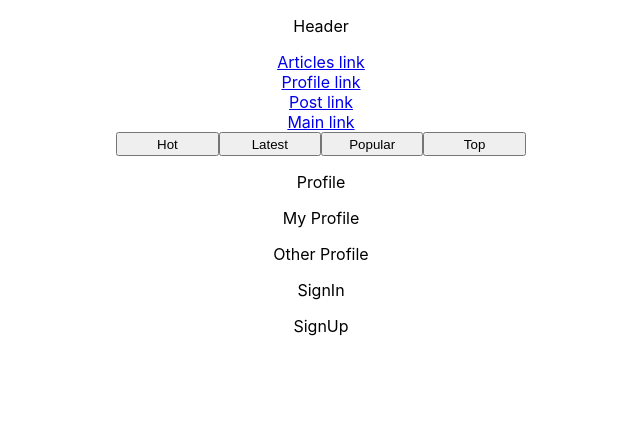
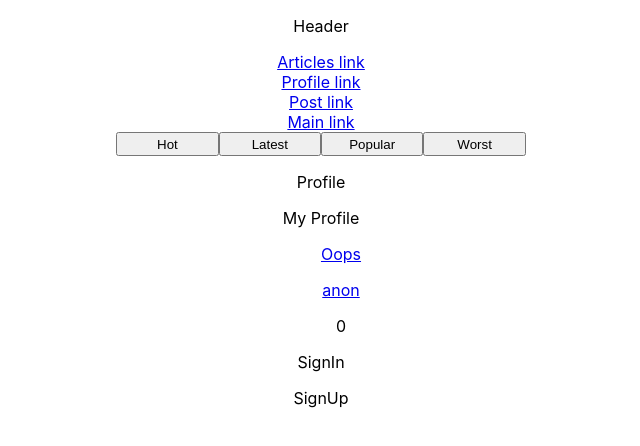
Before and after one commit to maddierosecodes/nc-news, a React (Create React App) app: page /profile/anon in a window 1280 px wide. Shown: the top 446 px of the page, without its empty margins (319-959 px from the left). Built offline with nearby package versions, Linux system fonts and the light colour scheme; no server answers.

Commit message:
adds more website lionking and behaviours

```diff
--- a/src/App.css
+++ b/src/App.css
@@ -1,3 +1,5 @@
+/* Standard CSS*/
+
 .App {
   text-align: center;
 }
@@ -37,7 +39,13 @@
   }
 }
 
+/* My CSS*/
+
 .container__buttonBar__tablinks {
   width: 8vw;
   height: 3vh;
 }
+
+.article {
+  list-style-type: none;
+}
--- a/src/App.js
+++ b/src/App.js
@@ -14,11 +14,29 @@ import axios from 'axios';
 
 function App() {
   //States
-  const [articles, setArticles] = useState([]);
+  const [articles, setArticles] = useState([
+    {
+      author: 'anon',
+      title: 'Oops',
+      article_id: 0,
+      topics: 'cooking',
+      created_at: '2020-11-22T00:00:00.000Z',
+      votes: 0,
+      comment_count: '0'
+    }
+  ]);
+  const [currentArticle, setCurrentArticle] = useState({
+    author: 'anon',
+    title: 'Oops',
+    article_id: 0,
+    topics: 'cooking',
+    created_at: '2020-11-22T00:00:00.000Z',
+    votes: 0,
+    comment_count: '0'
+  });
   const [currentFilter, setFilter] = useState({
     sort: 'DESC',
-    sortBy: 'date',
-    votes: 10
+    sortBy: 'created_at'
   });
   const [latest, setLatest] = useState([
     { text: 'Welcome to NC News!', link: '/' },
@@ -44,13 +62,19 @@ function App() {
           <Switch>
             <div className="container_content">
               <Route exact path="/">
-                <Main articles={articles} />
+                <Main
+                  articles={articles}
+                  setCurrentArticle={setCurrentArticle}
+                />
               </Route>
               <Route exact path="/profile/:username">
-                <Profile />
+                <Profile
+                  articles={articles}
+                  setCurrentArticle={setCurrentArticle}
+                />
               </Route>
               <Route exact path="/articles/:article">
-                <Article />
+                <Article currentArticle={currentArticle} />
               </Route>
               <Route exact path="/post">
                 <Post />
--- a/src/Components/Article.js
+++ b/src/Components/Article.js
@@ -1,14 +1,31 @@
 import { ContainerContext } from './Container';
-import { useContext, useEffect } from 'react';
+import { useContext, useEffect, useState } from 'react';
+import { Link, useParams } from 'react-router-dom';
 
-const Article = () => {
+import axios from 'axios';
+
+const Article = ({ currentArticle }) => {
+  const { article } = useParams();
+
   const { showTabs, switchShowTabs } = useContext(ContainerContext);
+  const [viewArticle, setViewArticle] = useState({});
+  useEffect(() => {
+    axios
+      .get(`https://nc-news-maddie.herokuapp.com/api/articles/${article}`)
+      .then((res) => {
+        console.log(res.data);
+        setViewArticle(res.data.article[0]);
+      });
+  }, [article]);
+
   useEffect(() => {
     if (showTabs === 'show') switchShowTabs(showTabs);
   }, [showTabs, switchShowTabs]);
   return (
     <div className="article">
-      <p>Article</p>
+      <h2>{viewArticle.title}</h2>
+      <h3>written by {viewArticle.author}</h3>
+      <p>{viewArticle.body}</p>
     </div>
   );
 };
--- a/src/Components/Header.js
+++ b/src/Components/Header.js
@@ -13,7 +13,7 @@ const Header = ({
 }) => {
   const { showTabs } = useContext(ContainerContext);
   useEffect(() => {
-    let urlString = 'https://nc-news-maddie.herokuapp.com/api/articles';
+    let urlString = `https://nc-news-maddie.herokuapp.com/api/articles?order=${currentFilter.sort}&sort_by=${currentFilter.sortBy}`;
 
     axios.get(urlString).then((res) => {
       setArticles(res.data.articles);
@@ -40,8 +40,7 @@ const Header = ({
             onClick={() => {
               return setFilter({
                 sort: 'DESC',
-                sortBy: 'date',
-                votes: 10
+                sortBy: 'votes'
               });
             }}>
             {showTabs === 'show' ? 'Hot' : ''}
@@ -52,8 +51,7 @@ const Header = ({
             onClick={() => {
               setFilter({
                 sort: 'DESC',
-                sortBy: 'date',
-                votes: 0
+                sortBy: 'created_at'
               });
             }}>
             {showTabs === 'show' ? 'Latest' : ''}
@@ -65,24 +63,22 @@ const Header = ({
               setFilter(() => {
                 return {
                   sort: 'DESC',
-                  sortBy: 'comments',
-                  votes: 0
+                  sortBy: 'comment_count'
                 };
               });
             }}>
             {showTabs === 'show' ? 'Popular' : ''}
           </button>
           <button
-            className="container__buttonBar__tablinks tablinks--top"
+            className="container__buttonBar__tablinks tablinks--worst"
             disabled={showTabs === 'show' ? false : true}
             onClick={() => {
               setFilter({
-                sort: 'DESC',
-                sortBy: 'votes',
-                votes: 0
+                sort: 'ASC',
+                sortBy: 'votes'
               });
             }}>
-            {showTabs === 'show' ? 'Top' : ''}
+            {showTabs === 'show' ? 'Worst' : ''}
           </button>
         </div>
       </div>
--- a/src/Components/Main.js
+++ b/src/Components/Main.js
@@ -3,8 +3,10 @@ import { useContext, useEffect } from 'react';
 import axios from 'axios';
 import { Link } from 'react-router-dom';
 
-const Main = ({ articles }) => {
+const Main = ({ articles, setCurrentArticle }) => {
+
   const { showTabs, switchShowTabs } = useContext(ContainerContext);
+
   useEffect(() => {
     if (showTabs === 'hide') switchShowTabs(showTabs);
   }, [showTabs, switchShowTabs]);
@@ -13,17 +15,19 @@ const Main = ({ articles }) => {
     <div className="main">
       <p>Main</p>
       <ul>
-        {articles.map(({ author, title, votes, article_id }) => {
+        {articles.map((article) => {
           return (
-            <li key={article_id} className="article">
-              <Link to={`/articles/${article_id}`}>
-                <p>{title}</p>
+            <li key={article.article_id} className="article">
+              <Link
+                onClick={setCurrentArticle(article)}
+                to={`/articles/${article.article_id}`}>
+                <p>{article.title}</p>
               </Link>
-              <Link to={`/profile/${author}`}>
-                <p>{author}</p>
+              <Link to={`/profile/${article.author}`}>
+                <p>{article.author}</p>
               </Link>
 
-              <p>{votes}</p>
+              <p>{article.votes}</p>
             </li>
           );
         })}
--- a/src/Components/MyProfile.js
+++ /dev/null
@@ -1,11 +0,0 @@
-
-const MyProfile = () => {
-
-  return (
-    <div className="myProfile">
-      <p>My Profile</p>
-    </div>
-  );
-};
-
-export default MyProfile;
--- a/src/Components/OtherProfile.js
+++ /dev/null
@@ -1,9 +0,0 @@
-const OtherProfile = () => {
-  return (
-    <div className="otherProfile">
-      <p>Other Profile</p>
-    </div>
-  );
-};
-
-export default OtherProfile;
--- a/src/Components/Profile.js
+++ b/src/Components/Profile.js
@@ -1,21 +1,21 @@
 import SignIn from './SignIn';
 import SignUp from './SignUp';
-import OtherProfile from './OtherProfile';
-import MyProfile from './MyProfile';
+import UserProfile from './UserProfile';
+import MyProfile from './UserProfile';
 import { ContainerContext } from './Container';
 import { useContext, useEffect } from 'react';
 
-const Profile = () => {
+const Profile = ({ articles, setCurrentArticle }) => {
+  const { showTabs, switchShowTabs } = useContext(ContainerContext);
 
-  const { showTabs, switchShowTabs } = useContext(ContainerContext);
- useEffect(() => {
-   if (showTabs === 'hide') switchShowTabs(showTabs);
- }, [showTabs, switchShowTabs]);
+  useEffect(() => {
+    if (showTabs === 'hide') switchShowTabs(showTabs);
+  }, [showTabs, switchShowTabs]);
+
   return (
     <div className="profile">
       <p>Profile</p>
-      <MyProfile />
-      <OtherProfile />
+      <UserProfile articles={articles} setCurrentArticle={setCurrentArticle} />
       <SignIn />
       <SignUp />
     </div>
--- /dev/null
+++ b/src/Components/User.js
@@ -0,0 +1,20 @@
+import { createContext, useState } from 'react';
+
+export const UserContext = createContext();
+
+export const UserProvider = ({ children }) => {
+  const [currentUser, setCurrentUser] = useState('none');
+
+  const switchCurrentUser = (username) => {
+    setCurrentUser((currUser) => (currUser === 'none' ? username : 'none'));
+  };
+
+  return (
+    <UserContext.Provider
+      value={{ currentUser, setCurrentUser, switchCurrentUser }}>
+      <div className="userArea">
+        {children}
+      </div>
+    </UserContext.Provider>
+  );
+};
--- /dev/null
+++ b/src/Components/UserProfile.js
@@ -0,0 +1,36 @@
+import { ContainerContext } from './Container';
+import { useContext, useEffect } from 'react';
+import axios from 'axios';
+import { Link, useParams } from 'react-router-dom';
+
+const UserProfile = ({ articles, setCurrentArticle }) => {
+  const { username } = useParams();
+  const userArticles = articles.filter((article) => {
+    return article.author === username;
+  });
+
+  return (
+    <div className="myProfile">
+      <p>My Profile</p>
+      <ul>
+        {userArticles.map(({ author, title, votes, article_id }) => {
+          return (
+            <li key={article_id} className="article">
+              <Link
+                onClick={setCurrentArticle(articles.article_id)}
+                to={`/articles/${article_id}`}>
+                <p>{title}</p>
+              </Link>
+              <Link to={`/profile/${author}`}>
+                <p>{author}</p>
+              </Link>
+              <p>{votes}</p>
+            </li>
+          );
+        })}
+      </ul>
+    </div>
+  );
+};
+
+export default UserProfile;
--- a/src/index.js
+++ b/src/index.js
@@ -2,10 +2,13 @@ import React from 'react';
 import ReactDOM from 'react-dom';
 import './index.css';
 import App from './App';
+import { UserProvider } from './Components/User';
 
 ReactDOM.render(
   <React.StrictMode>
-    <App />
+    <UserProvider>
+      <App />
+    </UserProvider>
   </React.StrictMode>,
   document.getElementById('root')
 );
```
